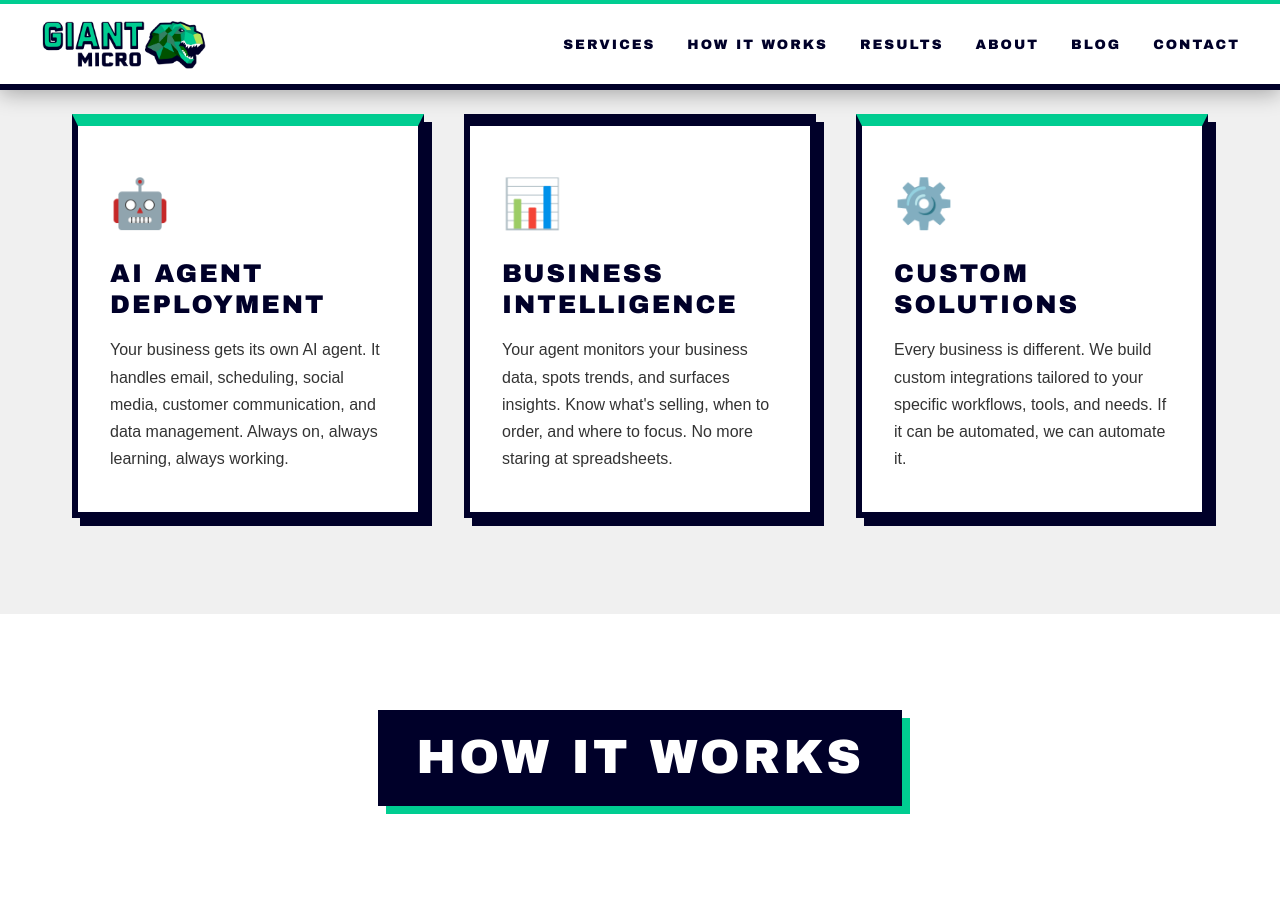
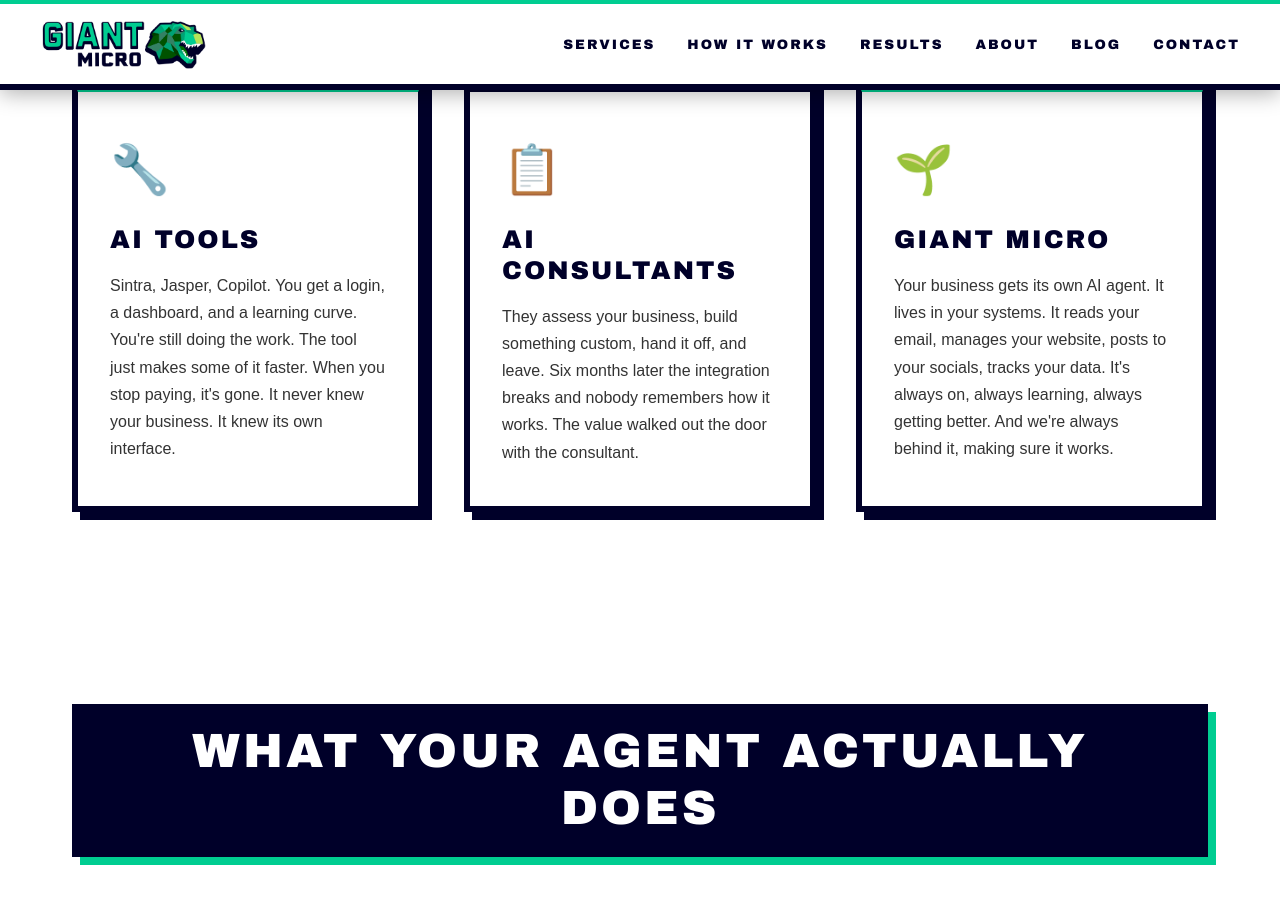
Before and after one commit to giant-micro/giant-micro.github.io, a Jekyll site: the page built from index.html, in a window 1280 px wide and 900 px high, scrolled down 1171 px. Built offline with Jekyll 4.4.1, drawn with Linux system fonts in a browser that asks for light colours; some of the changed text lies outside the part shown.

Commit message:
Rewrite site content: competitive positioning, concrete services, cost section

```diff
--- a/index.html
+++ b/index.html
@@ -6,34 +6,76 @@ layout: default
 <section class="hero" id="hero">
     <div class="hero-content">
         <img src="logo.png" alt="Giant Micro" class="hero-logo">
-        <h1>Helping Small Businesses Compete Like Giants</h1>
-        <p>AI-powered agents that run your business operations, so you can focus on what matters.</p>
-        <a href="#services" class="btn btn-primary">See What's Possible</a>
+        <h1>Your Business Gets a New Team Member</h1>
+        <p>Not a tool you log into. Not a consultant who leaves. A dedicated AI agent that knows your business, manages your operations, and gets better every week.</p>
+        <a href="#difference" class="btn btn-primary">See How It's Different</a>
     </div>
 </section>
 
-<!-- ========== SERVICES ========== -->
-<section id="services">
+<!-- ========== THE DIFFERENCE ========== -->
+<section id="difference">
     <div class="container">
         <div class="section-header">
-            <h2>What We Do</h2>
-            <p>AI agents that handle real business operations. Not chatbots. Not demos. Real work.</p>
+            <h2>Not Another AI Tool</h2>
+            <p>There are plenty of AI platforms out there. Here's why none of them do what we do.</p>
         </div>
         <div class="cards-grid">
             <div class="card">
-                <div class="card-icon">🤖</div>
-                <h3>AI Agent Deployment</h3>
-                <p>Your business gets its own AI agent. It handles email, scheduling, social media, customer communication, and data management. Always on, always learning, always working.</p>
+                <div class="card-icon">🔧</div>
+                <h3>AI Tools</h3>
+                <p>Sintra, Jasper, Copilot. You get a login, a dashboard, and a learning curve. You're still doing the work. The tool just makes some of it faster. When you stop paying, it's gone. It never knew your business. It knew its own interface.</p>
+            </div>
+            <div class="card">
+                <div class="card-icon">📋</div>
+                <h3>AI Consultants</h3>
+                <p>They assess your business, build something custom, hand it off, and leave. Six months later the integration breaks and nobody remembers how it works. The value walked out the door with the consultant.</p>
+            </div>
+            <div class="card">
+                <div class="card-icon">🌱</div>
+                <h3>Giant Micro</h3>
+                <p>Your business gets its own AI agent. It lives in your systems. It reads your email, manages your website, posts to your socials, tracks your data. It's always on, always learning, always getting better. And we're always behind it, making sure it works.</p>
+            </div>
+        </div>
+    </div>
+</section>
+
+<!-- ========== WHAT YOUR AGENT DOES ========== -->
+<section id="services" style="background: #FFFFFF;">
+    <div class="container">
+        <div class="section-header">
+            <h2>What Your Agent Actually Does</h2>
+            <p>Not theoretical. Not "coming soon." These are things our agents do today, for real businesses.</p>
+        </div>
+        <div class="cards-grid">
+            <div class="card">
+                <div class="card-icon">🌐</div>
+                <h3>Website Management</h3>
+                <p>Your agent builds and maintains your website. Menu changed? Hours different for the holidays? New blog post? Tell your agent and it's live in under a minute. No CMS login. No web developer. No monthly platform fees.</p>
+            </div>
+            <div class="card">
+                <div class="card-icon">✉️</div>
+                <h3>Email and Calendar</h3>
+                <p>Your agent reads your business email, flags what matters, drafts responses, and keeps your calendar organized. It knows who your regulars are and what they usually need.</p>
             </div>
             <div class="card">
                 <div class="card-icon">📊</div>
                 <h3>Business Intelligence</h3>
-                <p>Your agent monitors your business data, spots trends, and surfaces insights. Know what's selling, when to order, and where to focus. No more staring at spreadsheets.</p>
+                <p>Your agent watches your data. Sales trends, inventory levels, customer patterns. It surfaces insights you'd miss staring at spreadsheets and helps you make decisions with actual information behind them.</p>
             </div>
             <div class="card">
-                <div class="card-icon">⚙️</div>
-                <h3>Custom Solutions</h3>
-                <p>Every business is different. We build custom integrations tailored to your specific workflows, tools, and needs. If it can be automated, we can automate it.</p>
+                <div class="card-icon">📱</div>
+                <h3>Social Media</h3>
+                <p>Your agent posts updates, schedules content, and keeps your online presence active and consistent. It knows your voice because it works with you every day.</p>
+            </div>
+            <div class="card">
+                <div class="card-icon">🔗</div>
+                <h3>Custom Integrations</h3>
+                <p>Whatever tools you use, your agent connects to them. Google Workspace, spreadsheets, inventory systems, point of sale. If there's an API, your agent can work with it.</p>
+            </div>
+            <div class="card">
+                <div class="card-icon">📈</div>
+                <h3>It Keeps Getting Better</h3>
+                <p>This isn't a one-time setup. Your agent learns your business over weeks and months. The longer it runs, the more it knows, the more it can do. It compounds.</p>
             </div>
         </div>
     </div>
@@ -48,18 +90,18 @@ layout: default
         <div class="steps">
             <div class="step">
                 <div class="step-number">1</div>
-                <h3>We Learn Your Business</h3>
-                <p>Discovery session to understand your operations, workflows, and pain points. We figure out where AI can make the biggest impact.</p>
+                <h3>Discovery</h3>
+                <p>We sit down and learn your business. What's eating your time? What's falling through the cracks? Where would a tireless team member make the biggest difference?</p>
             </div>
             <div class="step">
                 <div class="step-number">2</div>
-                <h3>We Deploy Your Agent</h3>
-                <p>Built on open-source infrastructure, configured for your specific needs. Your agent is up and running, usually in under a week.</p>
+                <h3>Deployment</h3>
+                <p>We build your agent on open-source infrastructure. No vendor lock-in, no proprietary platforms. Your agent is up and running in under a week, connected to your actual business systems.</p>
             </div>
             <div class="step">
                 <div class="step-number">3</div>
-                <h3>Your Agent Grows With You</h3>
-                <p>Continuous improvement as it learns your business. Your agent gets smarter, faster, and more capable over time.</p>
+                <h3>Partnership</h3>
+                <p>This is where we're different. We don't deploy and disappear. Your agent is managed, monitored, and continuously improved. When your business changes, your agent adapts. When new capabilities emerge, your agent gets them.</p>
             </div>
         </div>
     </div>
@@ -69,11 +111,30 @@ layout: default
 <section id="proof">
     <div class="container">
         <div class="proof-content">
-            <h2>From Cottage Bakery to AI-Powered Business</h2>
+            <h2>Already Working for Real Businesses</h2>
             <div class="proof-card">
-                <p>Blue Earth Cooperative Bakery deployed an AI agent in under a week. The agent manages Google Workspace (email, calendar, and business data) on open-source infrastructure. No monthly platform fees. No vendor lock-in. Just a small business with a powerful new team member.</p>
+                <p>Blue Earth Cooperative Bakery, a cottage sourdough bakery in southern Minnesota, deployed an AI agent in under a week. The agent manages email, calendar, business data through Google Workspace, and maintains the bakery's website. When the weekly menu changes, the site updates. When an email needs a response, the agent handles it.</p>
+                <p style="margin-top: 1.5rem;">No monthly platform fees. No vendor lock-in. No IT department. Just a small business with a powerful new team member that gets better every week.</p>
             </div>
-            <p class="proof-tagline">Real business. Real results. No hype.</p>
+            <p class="proof-tagline">One bakery. One agent. Zero busywork.</p>
+        </div>
+    </div>
+</section>
+
+<!-- ========== COST ========== -->
+<section id="cost" style="background: #f0f0f0;">
+    <div class="container">
+        <div class="section-header">
+            <h2>Built for Small Business Budgets</h2>
+        </div>
+        <div class="about-content">
+            <div class="about-box">
+                <p>Enterprise AI consulting starts at $5,000 for an assessment alone. Monthly SaaS platforms charge $50 to $500 per month for tools you still have to operate yourself.</p>
+                <p>We price for small businesses because that's who we serve. Your agent runs on open-source infrastructure with minimal overhead. You're paying for expertise and ongoing partnership, not for renting someone else's platform.</p>
+                <div class="about-highlight">
+                    $0 hosting. $0 platform fees. $0 vendor lock-in.
+                </div>
+            </div>
         </div>
     </div>
 </section>
@@ -86,12 +147,11 @@ layout: default
         </div>
         <div class="about-content">
             <div class="about-box">
-                <h3>Founded in Blue Earth, MN</h3>
-                <p>Home of the Green Giant. We thought the name fit.</p>
-                <p>We believe every small business deserves the tools that used to be reserved for enterprises. The technology is finally here. The cost is finally right. The only thing missing is someone to build it for you.</p>
-                <p>Giant Micro combines 20+ years of IT expertise with cutting-edge AI to make small businesses compete like giants. We're not a big agency. We're a small team that builds powerful things.</p>
+                <h3>Blue Earth, Minnesota. Home of the Green Giant.</h3>
+                <p>Giant Micro was founded by a 20-year IT veteran who's spent his entire career in one place: the gap between humans and technology. Helping people figure out how to get along with their tools. Making complex systems feel simple.</p>
+                <p>AI changes what's possible. But someone still has to bridge the gap between the technology and the business that needs it. That's what we do. We deploy AI agents, we manage them, and we make sure they actually work for your business. Not in theory. In practice. Every day.</p>
                 <div class="about-highlight">
-                    Making little things act big. That's not a tagline. It's the whole point.
+                    Making little things act big.
                 </div>
             </div>
         </div>
@@ -121,7 +181,7 @@ layout: default
                 </div>
             </div>
             <div class="contact-form">
-                <h3>Send Us a Message</h3>
+                <h3>Tell Us About Your Business</h3>
                 <form action="https://formspree.io/f/mdkznzjy" method="POST">
                     <div class="form-group">
                         <label for="name">Name</label>
@@ -140,7 +200,7 @@ layout: default
                         <input type="text" id="business" name="business">
                     </div>
                     <div class="form-group">
-                        <label for="message">Message</label>
+                        <label for="message">What's taking up too much of your time?</label>
                         <textarea id="message" name="message" required></textarea>
                     </div>
                     <button type="submit" class="btn btn-primary">Let's Talk</button>
```
